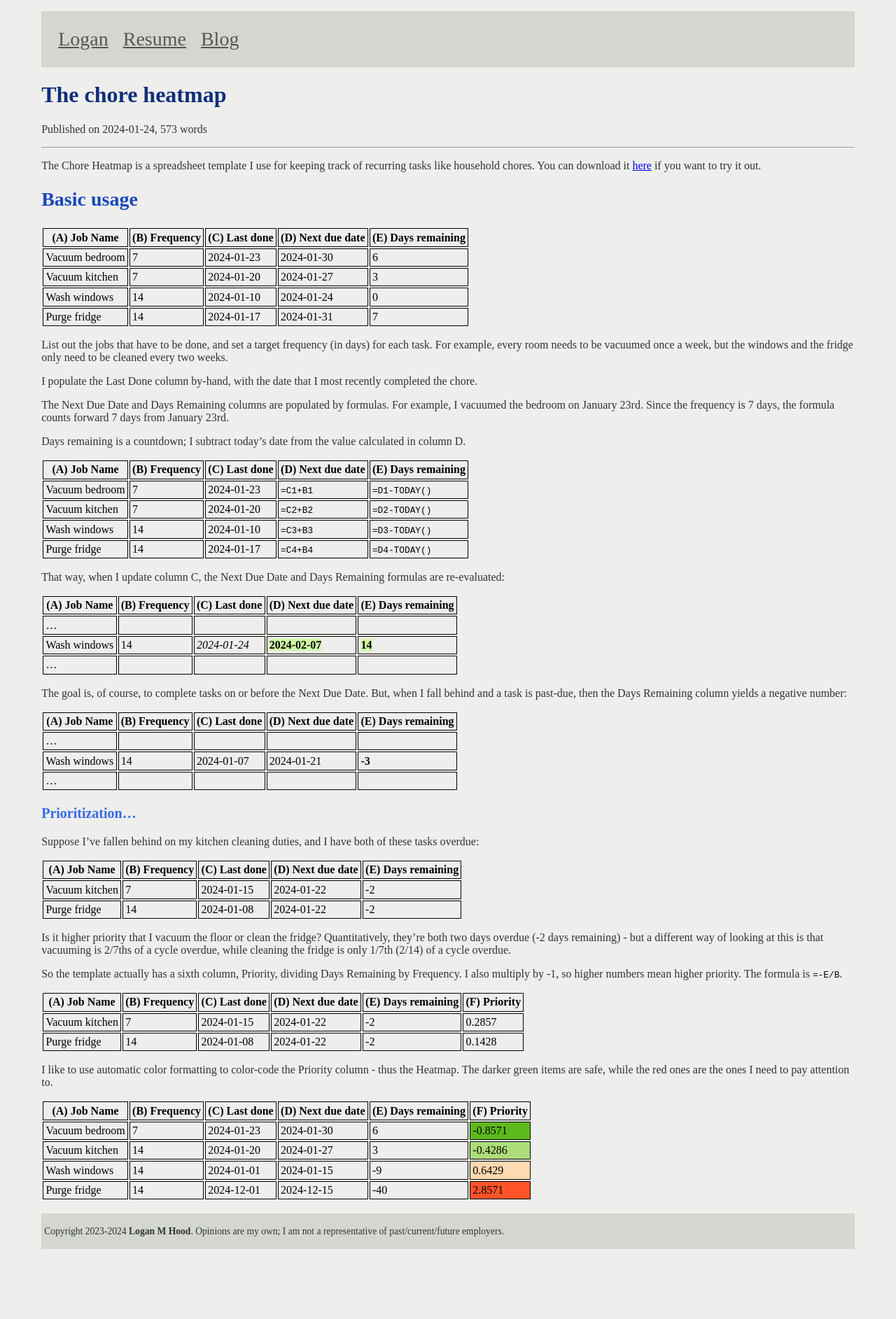
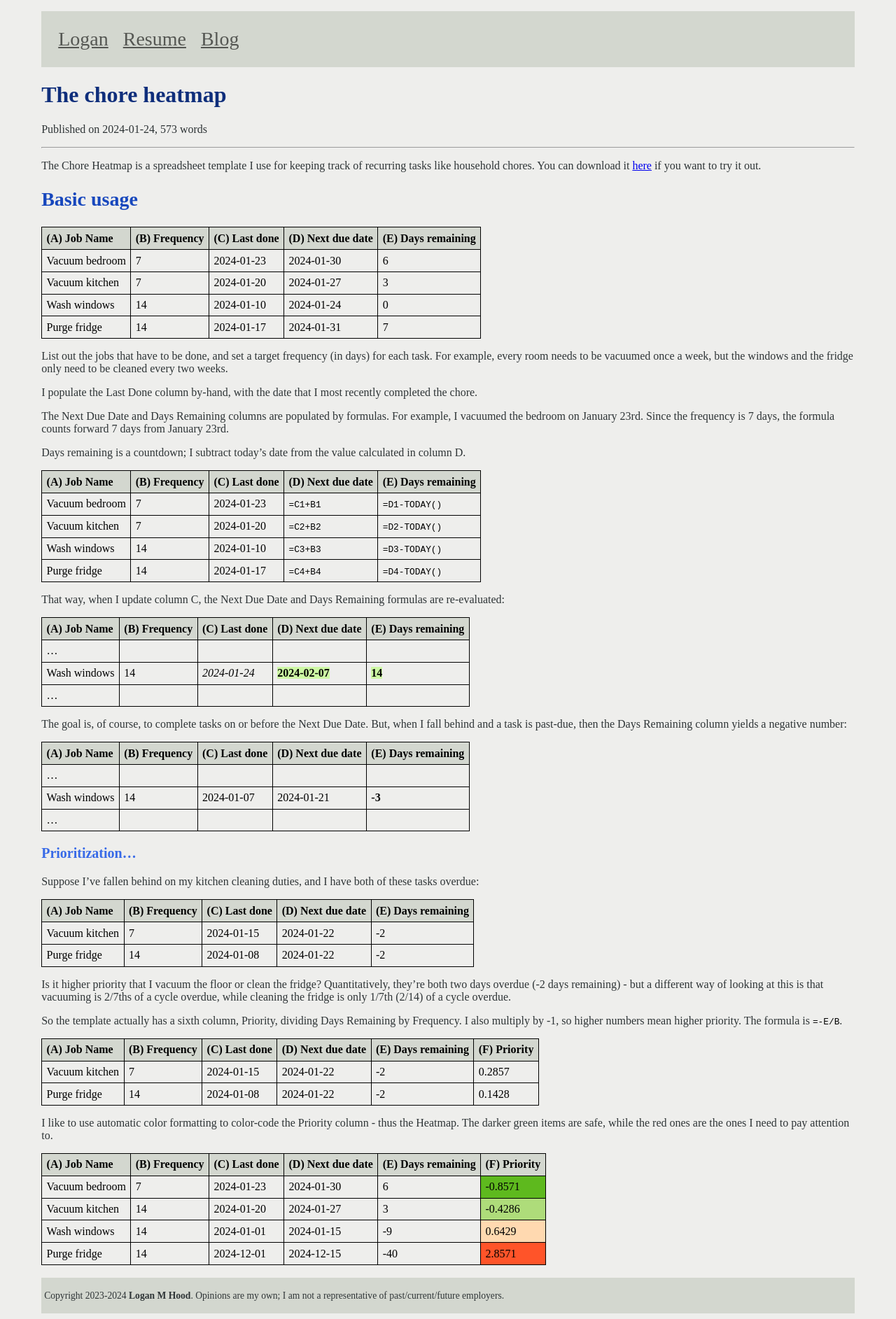
Before and after one commit to hoodlm/loganhooddotcom, a Jekyll site: the page built from _posts/2024-01-24-chore-heatmap.md, in a window 1280 px wide. Shown: the whole page at 70% size. Built offline with Jekyll 4.4.1, drawn with Linux system fonts in a browser that asks for light colours; before the commit the page ends 1793 px from its top, so only the background shows below that.

Commit message:
css: nicer looking tables

```diff
--- a/_sass/main.scss
+++ b/_sass/main.scss
@@ -26,8 +26,18 @@ img {
   max-width: 100%;
 }
 
+table {
+  border-spacing: 0;
+  border-collapse: collapse;
+}
+
+thead {
+  background-color: $clr_bkgd_box;
+  text-align: left;
+}
+
 th, td {
-  padding: 0.2rem;
+  padding: 0.4rem;
   border: 1px solid $clr_darkborder;
 }
 
```
